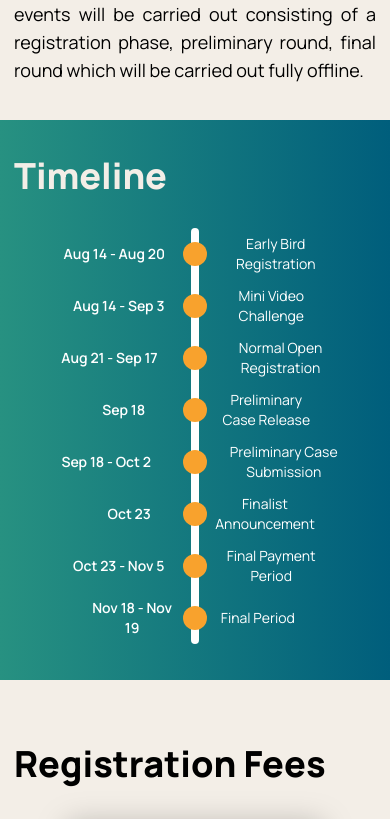
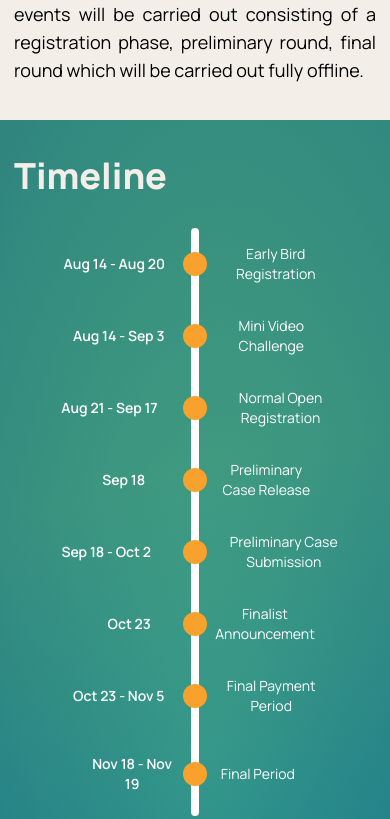
Before and after one commit to syahrialalzaidan/web-bist-league, a Next.js app: page /competition in a window 390 px wide. Shown: the part 1184-2003 px from the top of the page. Built offline with nearby package versions, Linux system fonts and the light colour scheme; a web font is replaced by a local one.

Commit message:
Fix timeline again

```diff
--- a/src/app/competition/components/Timeline.tsx
+++ b/src/app/competition/components/Timeline.tsx
@@ -2,7 +2,7 @@ import Image from "next/image";
 
 export default function Timeline() {
     return (
-        <div className="relative bg-gradient-to-r from-[#279181] to-[#005E7C] pt-9 lg:py-14 pb-9 px-3.5 lg:px-40">
+        <div className="relative bg-[url('/images/competition/timeline/bg-timeline-mobile.svg')] lg:bg-[url('/images/competition/timeline/bg-timeline-web.svg')] bg-cover pt-9 lg:py-14 pb-9 px-3.5 lg:px-40">
             <h1 className="text-4xl lg:text-5xl font-extrabold text-[#F3EEE7] mb-8">Timeline</h1>
             {/* <div className="absolute left-1/2 top-[92px] translate-x-0.5 lg:hidden">
                 <svg xmlns="http://www.w3.org/2000/svg" className="h-[800px] w-2.5" viewBox="0 0 10 750" fill="none">
@@ -112,7 +112,7 @@ export default function Timeline() {
                         <div className="h-full w-full bg-white rounded-t-lg lg:rounded-s-lg lg:rounded-e-none" />
                         <div className="absolute w-6 h-6 rounded-full bg-[#F8A22D] z-10 text-white text-center" />
                     </div>
-                    <div className="flex-1 lg:w-auto h-auto flex justify-center items-center lg:my-4">
+                    <div className="flex-1 lg:w-auto h-auto flex justify-center items-center py-4 lg:py-0 lg:my-4">
                         <div className="order-1">
                             <h3 className="font-normal text-white text-sm text-center">Early Bird Registration</h3>
                         </div>
@@ -130,7 +130,7 @@ export default function Timeline() {
                         <div className="h-full w-full bg-white" />
                         <div className="absolute w-6 h-6 rounded-full bg-[#F8A22D] z-10 text-white text-center" />
                     </div>
-                    <div className="flex-1 lg:w-auto h-auto flex justify-center items-center lg:my-4">
+                    <div className="flex-1 lg:w-auto h-auto flex justify-center items-center py-4 lg:py-0 lg:my-4">
                         <div className="order-1">
                             <h3 className="font-normal text-white text-sm text-center">Mini Video Challenge</h3>
                         </div>
@@ -148,7 +148,7 @@ export default function Timeline() {
                         <div className="h-full w-full bg-white" />
                         <div className="absolute w-6 h-6 rounded-full bg-[#F8A22D] z-10 text-white text-center" />
                     </div>
-                    <div className="flex-1 lg:w-auto h-auto flex justify-center items-center lg:my-4">
+                    <div className="flex-1 lg:w-auto h-auto flex justify-center items-center py-4 lg:py-0 lg:my-4">
                         <div className="order-1">
                             <h3 className="font-normal text-white text-sm text-center">Normal Open Registration</h3>
                         </div>
@@ -166,7 +166,7 @@ export default function Timeline() {
                         <div className="h-full w-full bg-white" />
                         <div className="absolute w-6 h-6 rounded-full bg-[#F8A22D] z-10 text-white text-center" />
                     </div>
-                    <div className="flex-1 lg:w-auto h-auto flex justify-center items-center lg:my-4">
+                    <div className="flex-1 lg:w-auto h-auto flex justify-center items-center py-4 lg:py-0 lg:my-4">
                         <div className="order-1">
                             <h3 className="font-normal text-white text-sm text-center">Preliminary Case Release</h3>
                         </div>
@@ -184,7 +184,7 @@ export default function Timeline() {
                         <div className="h-full w-full bg-white" />
                         <div className="absolute w-6 h-6 rounded-full bg-[#F8A22D] z-10 text-white text-center" />
                     </div>
-                    <div className="flex-1 lg:w-auto h-auto flex justify-center items-center lg:my-4">
+                    <div className="flex-1 lg:w-auto h-auto flex justify-center items-center py-4 lg:py-0 lg:my-4">
                         <div className="order-1">
                             <h3 className="font-normal text-white text-sm text-center">Preliminary Case Submission</h3>
                         </div>
@@ -202,7 +202,7 @@ export default function Timeline() {
                         <div className="h-full w-full bg-white" />
                         <div className="absolute w-6 h-6 rounded-full bg-[#F8A22D] z-10 text-white text-center" />
                     </div>
-                    <div className="flex-1 lg:w-auto h-auto flex justify-center items-center lg:my-4">
+                    <div className="flex-1 lg:w-auto h-auto flex justify-center items-center py-4 lg:py-0 lg:my-4">
                         <div className="order-1">
                             <h3 className="font-normal text-white text-sm text-center">Finalist Announcement</h3>
                         </div>
@@ -220,7 +220,7 @@ export default function Timeline() {
                         <div className="h-full w-full bg-white" />
                         <div className="absolute w-6 h-6 rounded-full bg-[#F8A22D] z-10 text-white text-center" />
                     </div>
-                    <div className="flex-1 lg:w-auto h-auto flex justify-center items-center lg:my-4">
+                    <div className="flex-1 lg:w-auto h-auto flex justify-center items-center py-4 lg:py-0 lg:my-4">
                         <div className="order-1">
                             <h3 className="font-normal text-white text-sm text-center">Final Payment Period</h3>
                         </div>
@@ -238,7 +238,7 @@ export default function Timeline() {
                         <div className="h-full w-full bg-white rounded-b-lg lg:rounded-r-full lg:rounded-b-none" />
                         <div className="absolute w-6 h-6 rounded-full bg-[#F8A22D] z-10 text-white text-center" />
                     </div>
-                    <div className="flex-1 lg:w-auto h-auto flex justify-center items-center py-4">
+                    <div className="flex-1 lg:w-auto h-auto flex justify-center items-center py-8 lg:py-4">
                         <div className="order-1">
                             <h3 className="font-normal text-white text-sm text-center">Final Period</h3>
                         </div>
```
Also changed, not shown: public/images/competition/timeline/bg-timeline-mobile.svg (added), public/images/competition/timeline/bg-timeline-web.svg (added).
